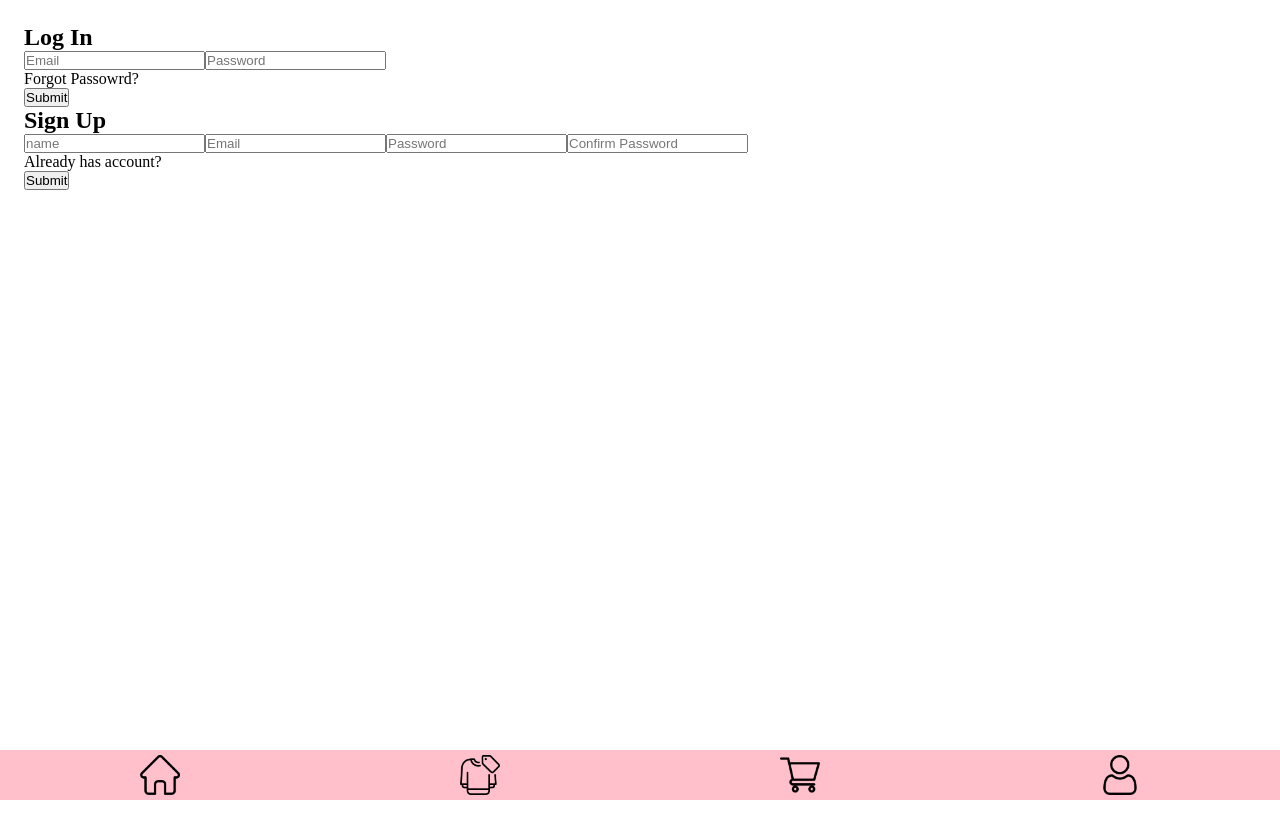
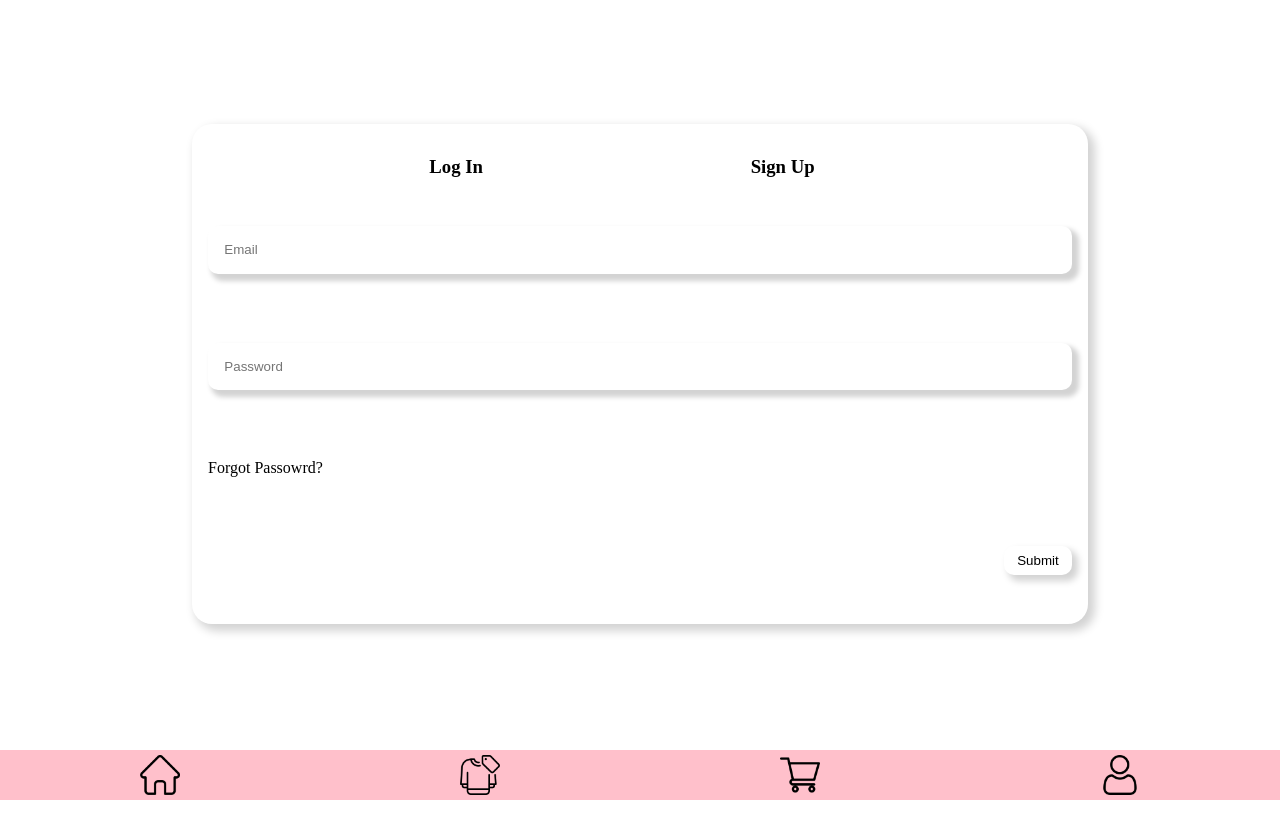
Before and after one commit to samnyevr/sellshop, a React app: page /login in a window 1280 px wide. Shown: the top 838 px of the page. After the commit the page ends 800 px from the top, so only its background shows below. Built offline with nearby package versions, Linux system fonts and the light colour scheme.

Commit message:
onboarding styling finished

```diff
--- a/src/pages/browse.js
+++ b/src/pages/browse.js
@@ -14,16 +14,19 @@ export default function Browse() {
     }, [])
 
     return (
-        <div className="Pages Browse">
+        <div className="Pages">
+            <h1 className="Header">Browse</h1>
+            <section className="Browse">
             {products.map((value, key) => {
                 return (
                     <div className="Product" key={key}>
                         <img src={value.img} />
-                        <h1>{value.name}</h1>
+                        <h2>{value.name}</h2>
                         <p>{value.price}</p>
                     </div>
                 )
             })}
+            </section>
         </div>
     )
 }
--- a/src/pages/onboarding.js
+++ b/src/pages/onboarding.js
@@ -1,31 +1,73 @@
-import React from "react";
+import React, {useState} from "react";
 
 export default function Onboarding() {
+    const [onLogIn, setOnLogIn] = useState(true);
+    const [name, setName] = useState("");
+    const [email, setEmail] = useState("");
+    const [password, setPassword] = useState("");
+    const [passwordC, setPasswordC] = useState("");
+
     const handleSubmit = (event) => {
         event.preventDefault();
+        reset();
+    }
+
+    const handleClick = (event) => {
+        (event.target.className === "Login") ? setOnLogIn(true) : setOnLogIn(false);
+        if(event.target.className === "Login" || event.target.className === "Signup")
+            reset();
+    }
+
+    const handleChange = (event) => {
+        switch (event.target.name) {
+            case "email":
+                setEmail(event.target.value);
+                break;
+            case "name":
+                setName(event.target.value);
+                break
+            case "password":
+                setPassword(event.target.value);
+                break;
+            case "passwordC":
+                setPasswordC(event.target.value);
+                break;
+            default:
+                break;
+        }
+    }
+
+    const reset = () => {
+        setName("");
+        setEmail("");
+        setPassword("");
+        setPasswordC("");
     }
 
     return (
     <div className="Pages">
-        <section>
-            <h1>Log In</h1>
-            <form onSubmit={handleSubmit}>
-                <input type="email" placeholder="Email" />
-                <input type="password" placeholder="Password" />
-                <p>Forgot Passowrd?</p>
-                <button>Submit</button>
-            </form>
-        </section>
-        <section>
-            <h1>Sign Up</h1>
-            <form onSubmit={handleSubmit}>
-                <input type="text" placeholder="name" />
-                <input type="email" placeholder="Email" />
-                <input type="password" placeholder="Password" />
-                <input type="password" placeholder="Confirm Password" />
-                <p>Already has account?</p>
-                <button>Submit</button>
-            </form>
+        <section className="onBoarding">
+            <section className="Title">
+                <h1 className="Login" onClick={handleClick}>Log In</h1>
+                <h1 className="Signup" onClick={handleClick}>Sign Up</h1>
+            </section>
+            {onLogIn ? (
+                <form onSubmit={handleSubmit} className="Login">
+                    <input name="email" value={email} type="email" placeholder="Email" onChange={handleChange}/>
+                    <input name="password" value={password} type="password" placeholder="Password" onChange={handleChange}/>
+                    <p>Forgot Passowrd?</p>
+                    <button>Submit</button>
+                </form>) : (
+                    <form onSubmit={handleSubmit} className="Signup">
+                    <input name="name" value={name} type="text" placeholder="name" onChange={handleChange}/>
+                    <input name="email" value={email} type="email" placeholder="Email" onChange={handleChange}/>
+                    <input name="password" value={password} type="password" placeholder="Password" onChange={handleChange}/>
+                    <input name="passwordC" value={passwordC} type="password" placeholder="Confirm Password" onChange={handleChange}/>
+                    <p>Already has account?</p>
+                    <button>Submit</button>
+                </form>
+                )
+            }
         </section>
     </div>
     );
--- a/src/styles/global.scss
+++ b/src/styles/global.scss
@@ -43,7 +43,7 @@ ol.Navbar{
     height: 50px;
     position: sticky;
     bottom: 0;
-    width: 100vw;
+    width: 100%;
     background: pink;
     z-index: 3;
 }
@@ -126,17 +126,107 @@ li.Accordion {
 
 .Pages {
     padding: 1.5em;
-    min-height: 100vh;
+    min-height: calc(100vh - 50px)
 }
 
 .Browse {
     display: flex;
     flex-wrap: wrap;
     flex-direction: row;
+    justify-content: center;
 }
 
 .Product {
     display: flex;
     flex-direction: column;
     margin: 1em;
+    flex-basis: 120px;
+    height: 300px;
+    justify-content: space-between;
+
+    img {
+        width: 100%;
+        height: 120px;
+        object-fit: cover;
+    }
+
+    h2 {
+        height: 80px;
+        font-size: 30px;
+    }
+
+    p {
+        height: 50px;
+    }
 }
+
+.Header {
+
+    margin-bottom: 30px;
+}
+
+.onBoarding {
+    width: 70vw;
+    height: 500px;
+    margin: auto;
+    margin-top: 100px;
+    display: flex;
+    padding: 2em 1em;
+    flex-direction: column;
+    border-radius: 20px;
+    box-shadow: 5px 5px 10px 2px lightgrey;
+
+    .Title {
+        display: flex;
+        flex-direction: row;
+        justify-content: space-evenly;
+        margin-bottom: 3em;
+
+        h1 {
+            width: 100px;
+
+            &:hover {
+                box-shadow: 3px 3px 10px 1px lightgrey;
+            }
+        }
+    }
+
+    form {
+        display: flex;
+        flex-direction: column;
+        justify-content: space-between;
+        height: 80%;
+
+        input {
+            border-style: none;
+            border: 3px solid transparent;
+            border-radius: 10px;
+            box-shadow: 5px 5px 5px 2px lightgrey;
+            padding: 1em;
+            transition: border .2s;
+
+            &:hover {
+                border: 3px solid pink;
+            }
+
+            &:focus-visible {
+                border: 3px solid pink;
+            }
+        }
+
+        button {
+            width: fit-content;
+            align-self: flex-end;
+            padding: .5em 1em;
+            border-radius: 10px;
+            border-style: none;
+            background: none;
+            box-shadow: 5px 5px 7px 1px lightgrey;
+            transition: background-color .2s;
+
+            &:hover {
+                background: lightgreen;
+            }
+        }
+    }
+}
```
